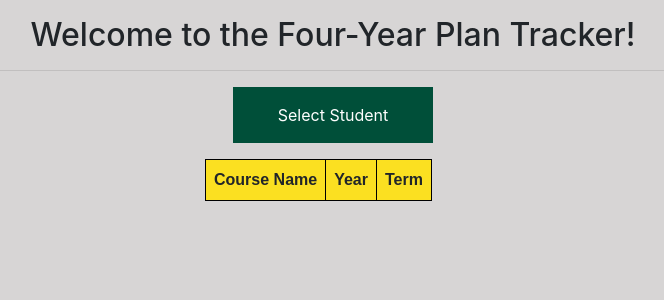
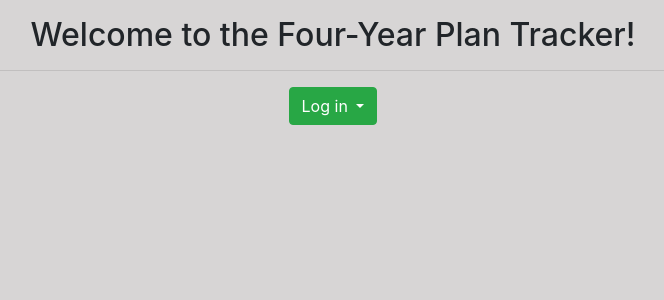
Before and after one commit to river-veek/four-year-plan-tracker, a Flask app: page / in a window 1280 px wide; the page is wider, and only the part inside the window is pictured. Shown: the top 300 px of that part, without its empty margins (307-971 px from the left). Run offline with Flask 2, Linux system fonts and the light colour scheme; lists and menus that the app fills with data are empty; some libraries are stand-ins or nearby versions.

Commit message:
Created Log in button using bootstrap

```diff
--- a/templates/ui.html
+++ b/templates/ui.html
@@ -27,27 +27,24 @@
 		<div class="container-fluid padding">
 			<div class="row text-center padding">
 				<div class="col-12">
-
-
 					<h2>Welcome to the Four-Year Plan Tracker!</h2>
 					<hr>
-
-					<div class="dropdown" id="init">
-					  <div id="lists">
-					    <button data-toggle="dropdown" onclick="toggleShow()" class="dropbtn" id="log-in">Select Student</button>
-						  <div id="dropdown-list" class="dropdown-content">
-								<!--Temporary Dropdown data for testing-->
-								<a onclick="toggleLogin()">955759321</a>
-					    </div>
-					  </div>
-				  </div>
+					<!--Dropdown button containing Student ID # -->
+					<div class="dropdown-container" id="main-space">
+						<button data-toggle="dropdown" class="btn btn-success dropdown-toggle btn-xs" type="button" aria-expanded="true" id="log-in">Log in <span class="caret"></span>
+						</button>
+						<ul role="menu" class="dropdown-menu">
+						<!--when clicked will remove button and display class options and buttons -->
+						<li><a onclick="toggleLogin()">Some 95 Num</a> </li>
+  						</ul>
+					</div>
 
 				</div>
 			</div>
 		</div>
 
 		<div class="functions">
-			<table id="added-list" style="display: block;">
+			<table id="added-list" style="display: none;">
 				<tr>
 					<th>Course Name</th>
 					<th>Year</th>
```
